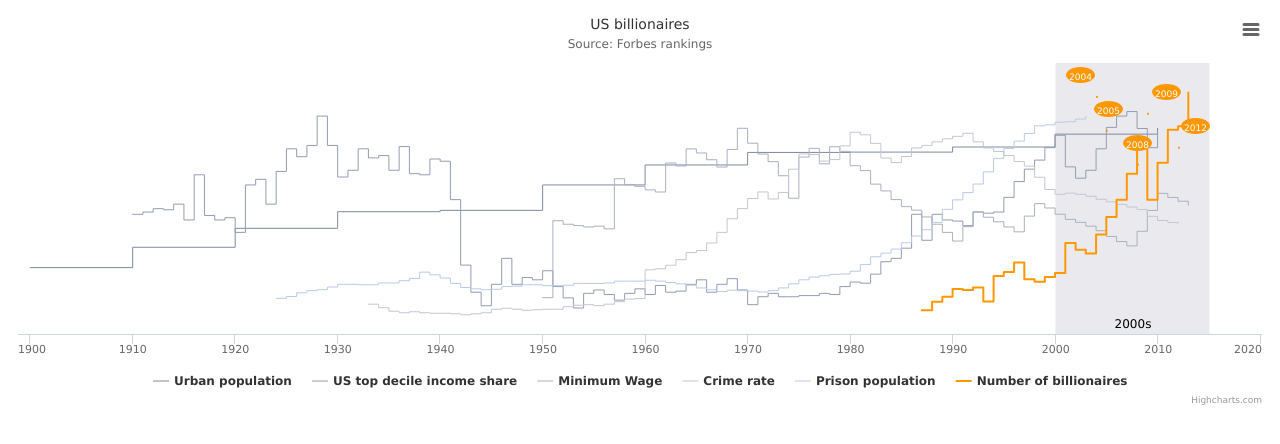
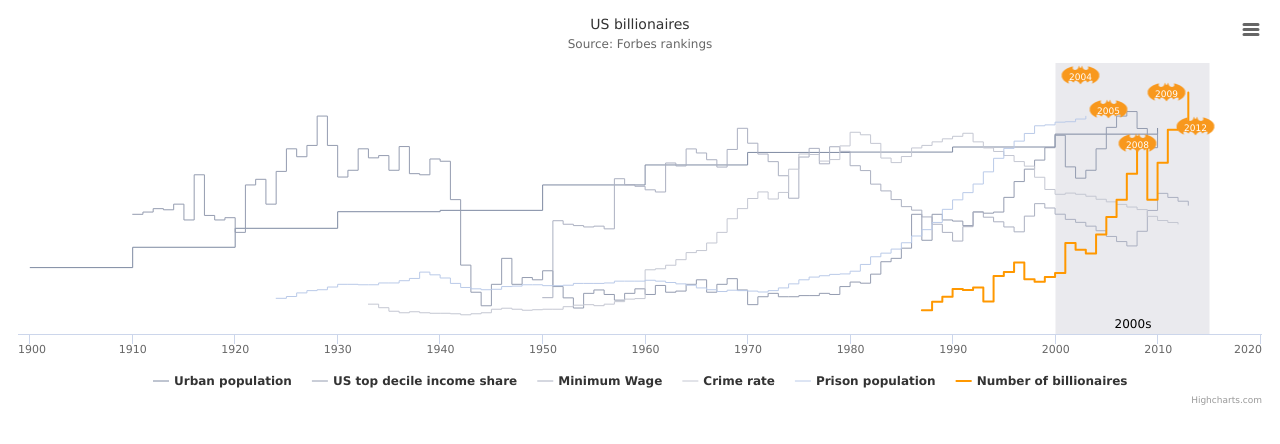
Before and after one commit to ruritania/batman-75, a plain HTML site: page batman-billion.html in a window 1280 px wide. Drawn offline with nearby package versions, Linux system fonts and the light colour scheme.

Commit message:
Update batman-billion.html
Testing for bat-logo in chart labels

```diff
--- a/batman-billion.html
+++ b/batman-billion.html
@@ -253,8 +253,8 @@
 							color: '#FFFFFF',
 							padding: '3px'
 						},
-					    shape : 'circlepin',
-					    /*shape : 'url(fatman-01.png)',*/
+					    /*shape : 'circlepin',*/
+					    shape : 'url(fatman-01.png)',
 					    stackDistance: 40,
 					    showInLegend: false,
 					    fillColor: '#FF9800',
```
